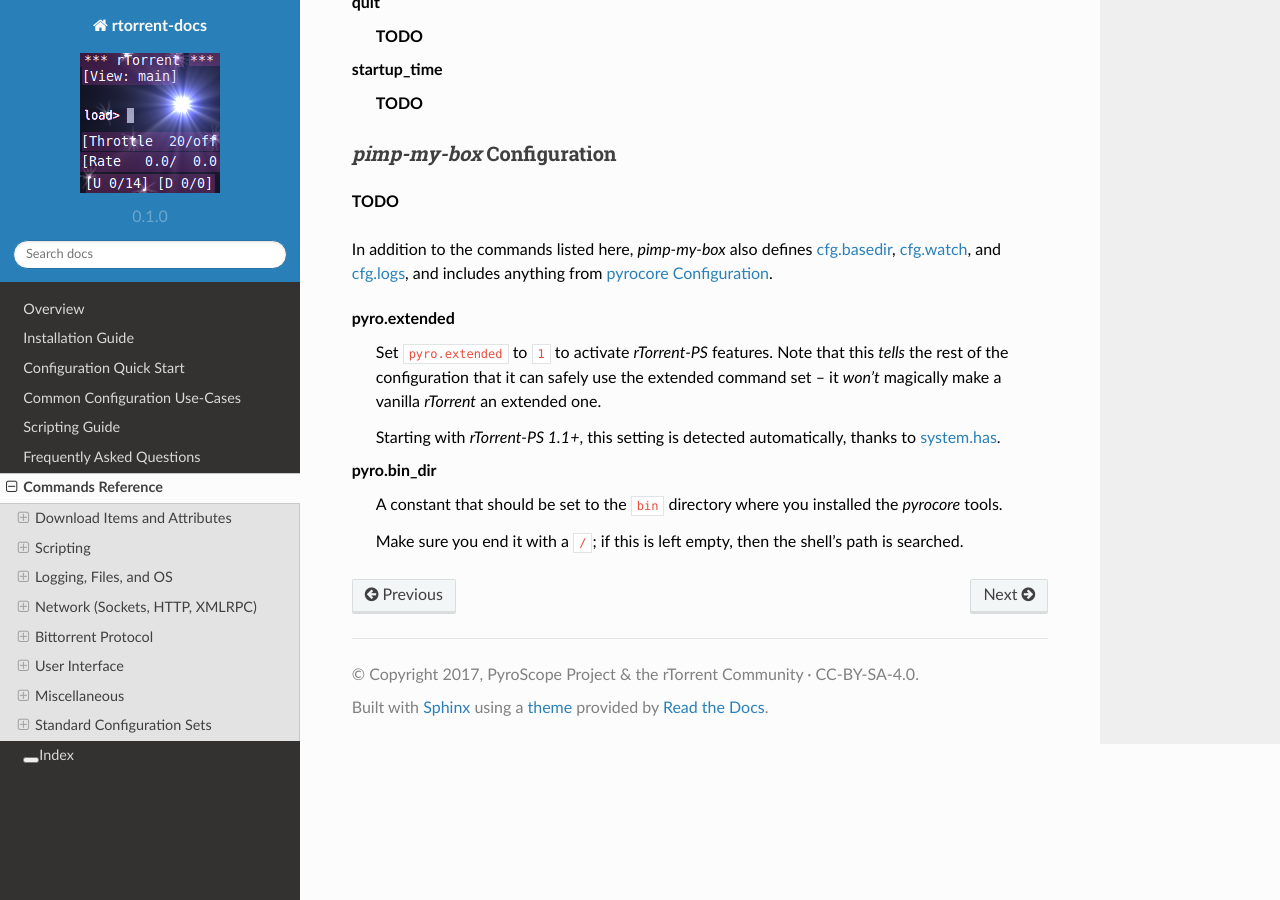
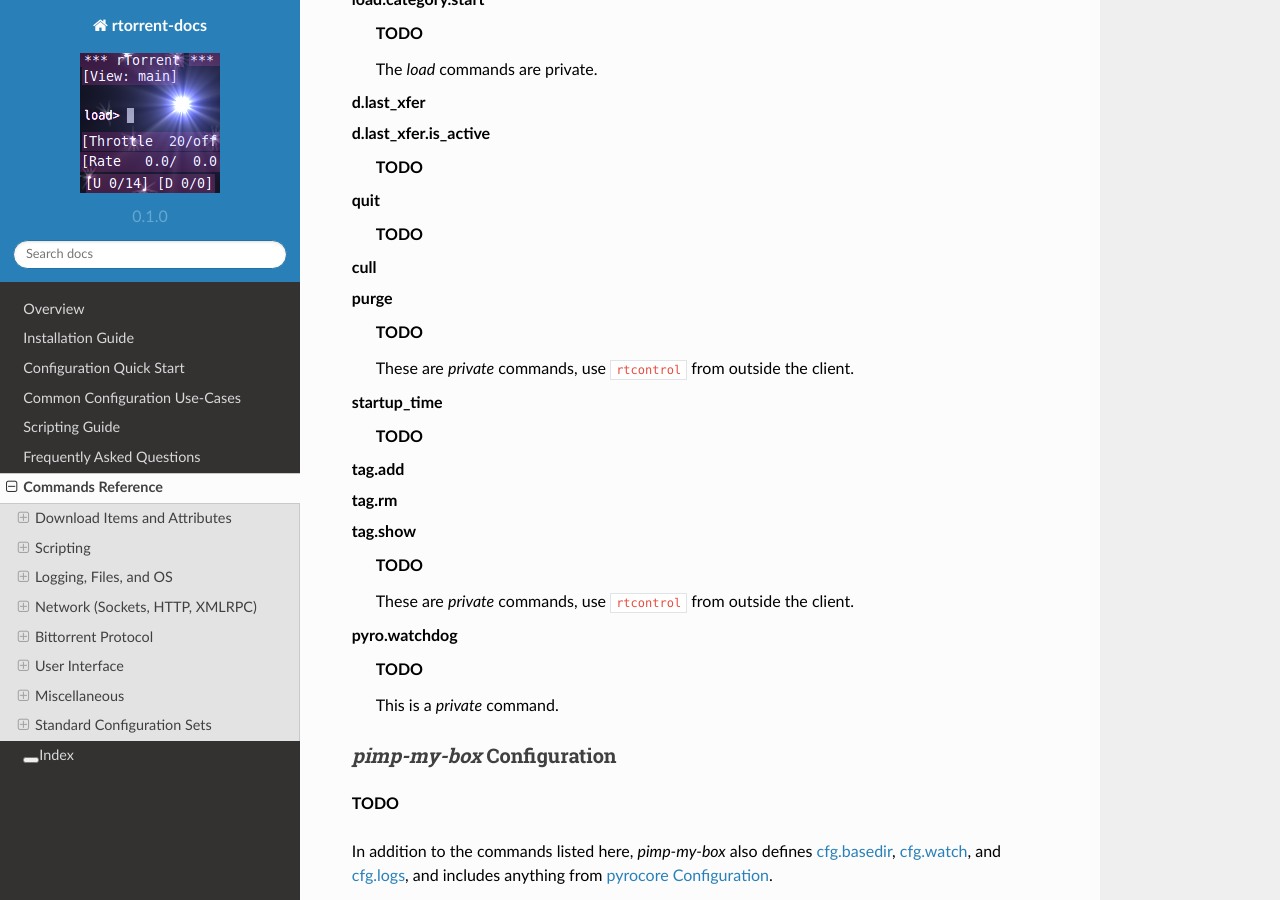
Before and after one commit to rtorrent-community/rtorrent-docs, a Sphinx documentation site: the page built from docs/cmd-ref.rst, in a window 1280 px wide and 900 px high, scrolled down 76007 px. Built offline with Sphinx 7.4.7 and the Read the Docs theme 2.0.0, drawn with Linux system fonts in a browser that asks for light colours; some of the changed text lies outside the part shown.

Commit message:
TODO: some missing commands mentioned

```diff
--- a/docs/cmd-ref.rst
+++ b/docs/cmd-ref.rst
@@ -146,6 +145,11 @@
     scgi_port
     torrent_list_layout
     upload_rate
+    fi.filename_last
+    fi.is_file
+    file.append
+    keys.layout
+    keys.layout.set
 
         **TODO**
 
@@ -223,6 +227,10 @@
 These commands are from snippets presented in other chapters.
 
 .. glossary::
+
+    cfg.drop_in
+
+        See :ref:`drop-in-config`. This is a *private* command.
 
     event.download.finished_delayed
     event.download.finished_delayed.interval
@@ -336,9 +344,30 @@
 
         **TODO**
 
+    cull
+    purge
+
+        **TODO**
+
+        These are *private* commands, use ``rtcontrol`` from outside the client.
+
     startup_time
 
         **TODO**
+
+    tag.add
+    tag.rm
+    tag.show
+
+        **TODO**
+
+        These are *private* commands, use ``rtcontrol`` from outside the client.
+
+    pyro.watchdog
+
+        **TODO**
+
+        This is a *private* command.
 
 
 .. _`auto-scrape.rc`: https://github.com/pyroscope/pyrocore/blob/master/src/pyrocore/data/config/rtorrent.d/auto-scrape.rc
```
Also changed, not shown: other parts of docs/cmd-ref.rst (+0 -1 lines).
